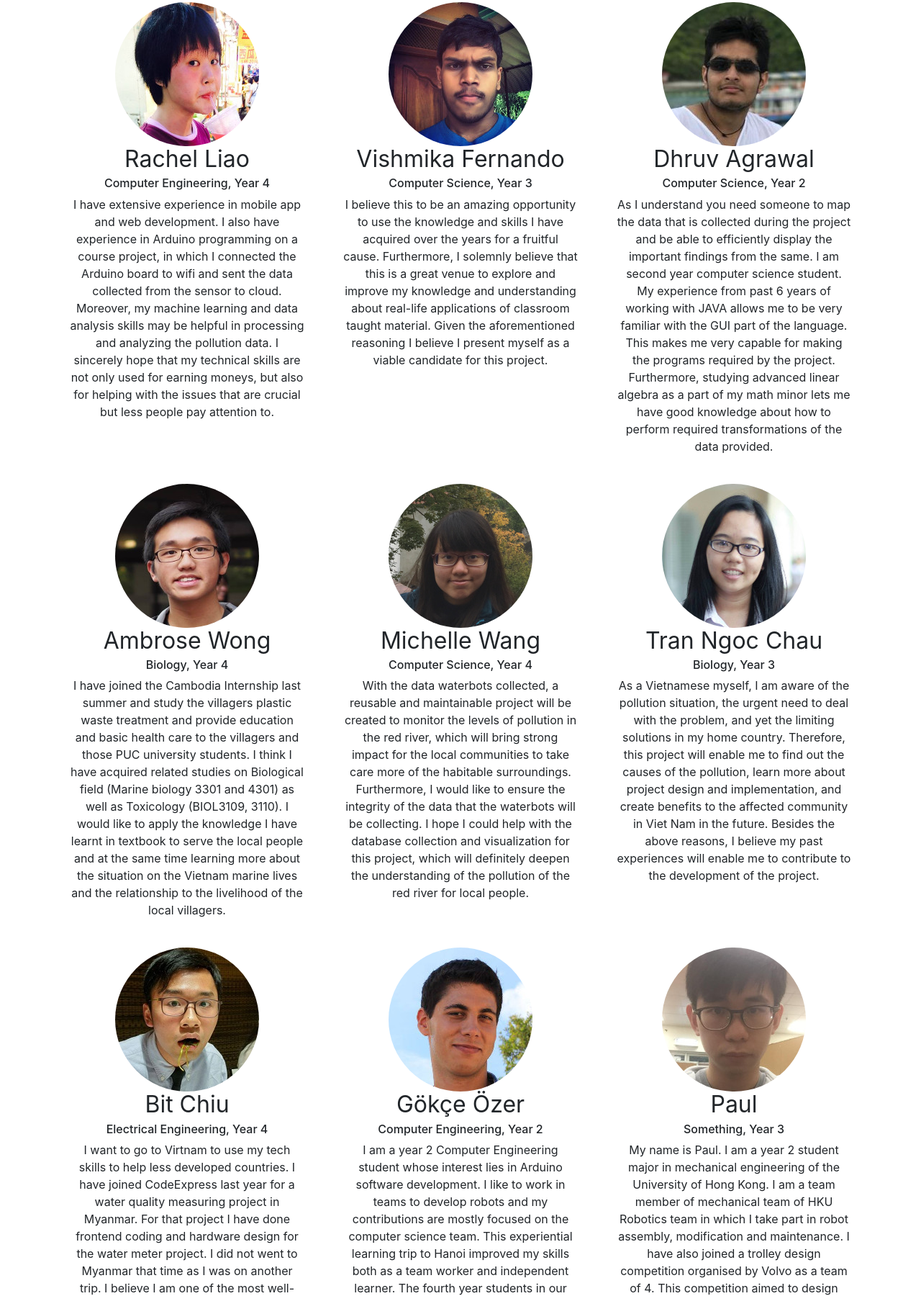
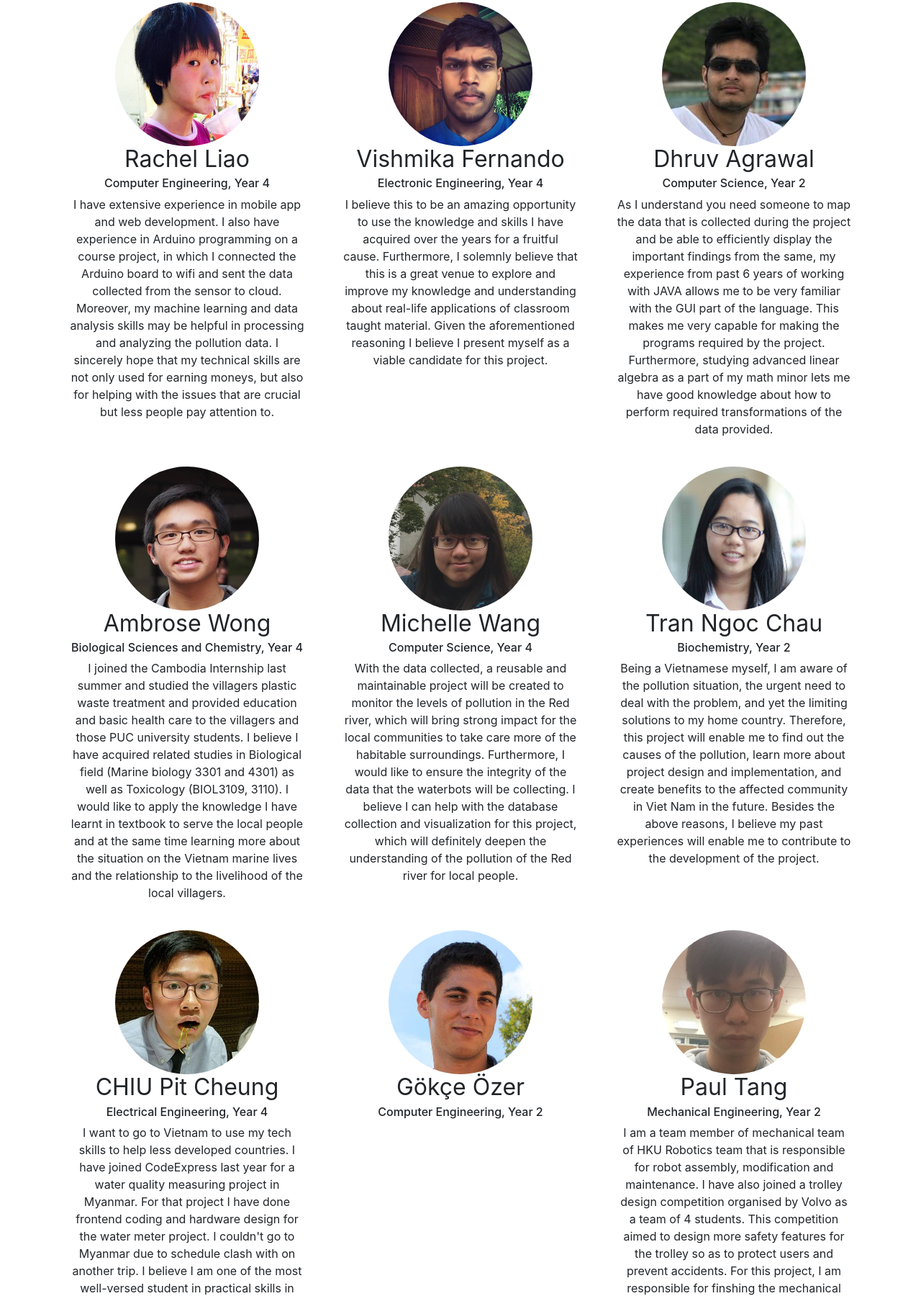
Before and after one commit to HanoiWaterbots/hanoiwaterbots, a plain HTML site: page team.html in a window 1280 px wide. Shown: the part 1000-2800 px from the top of the page at 72% size. Drawn offline with nearby package versions, Linux system fonts and the light colour scheme.

Commit message:
final-final

```diff
--- a/team.html
+++ b/team.html
@@ -80,19 +80,19 @@
               <img class="rounded-circle" src="./assets/priyank.jpg">
               <h2>Priyank Sharma</h2>
               <h6>Computer Engineering, Year 2</h6>
-              <p>I am the project coordinator of Hanoi Waterbots (project funded by HKU GHELC) that aims to build semi-autonomous robots for systematic monitoring and estimation of pollution in the Red River of Hanoi, Vietnam. The project will be in effect from 15-30 June 2018. In March 2018, I was a part of the team that was sent on an experiential learning trip to Jaipur to discover and explore overseas experiential learning opportunities for engineering students at HKU. Priyank Sharma is an Indian actor, dancer and choreographer. He is best known for participating in the reality TV show Bigg Boss 11 in 2017.</p>
+              <p>I am the Project Coordinator of Hanoi Waterbots. Last year I participated in a similar experiential learning project called Mindoro Swarmbots and that inspired me to apply for funding for my own project. I have a knack for building electronics and love experimenting hardware gadgets. I have experience working with Arduino, Raspberry Pi, SenseHat etc. alongwith coding expertise in C++, Python and building chatbots. Through this challenging transdisciplinary project, I aim to upgrade my leadership skills, programming abilities and technical proficiency.</p>
             </div><!-- /.col-lg-4 -->
             <div class="col-lg-4">
               <img class="rounded-circle" src="./assets/utkarsh.jpg" alt="Utkarsh Goel">
               <h2>Utkarsh Goel</h2>
               <h6>Computer Science, Year 2</h6>
-              <p>I have a keen interest in problem-solving and computer programming. I also like to work with electronics as a hobby. I have previously been to a few hackathons and have experience in server-side programming in languages like Node.js and Python. I am familiar with cloud computing services like AWS, Microsoft Azure, Heroku and have worked with SQL and Mongo databases. In addition, I have experience working with Raspberry Pi, Arduino and ESP for IoT applications. Presently, a part of TecHKU, I am working actively with a team of developers to build campus-life solutions at HKU.</p>
+              <p>I have a keen interest in problem-solving and computer programming. I also like to work with electronics as a hobby. I have participated in a few hackathons and have experience in server-side programming in languages like Node.js and Python. I am familiar with cloud computing services like AWS, Microsoft Azure, Heroku and have worked with SQL and Mongo databases. In addition, I have experience working with Raspberry Pi, Arduino and ESP for IoT applications. Presently, a part of TecHKU, I am working actively with a team of developers to build campus-life solutions at HKU.</p>
             </div><!-- /.col-lg-4 -->
             <div class="col-lg-4">
               <img class="rounded-circle" src="./assets/jason.jpeg" alt="Jason Wong">
               <h2>Jason Wong</h2>
               <h6>Mechanical Engineering, Year 2</h6>
-              <p>Since the beginning of my mechanical engineering studies,  I started my interest in studying robotics. I already acquired a wide range of experience in DIY  and crafting in my secondary school life, from the Design and Technology club activity and related competition(Infrastructure Building Competition for Secondary Schools and Solar RC car contest), and is recently working of "donkey Car", which is a DIY self driving  RC cars that involves Raspberry Pi and Python.</p>
+              <p>Since the beginning of my mechanical engineering studies, I started my interest in studying robotics. I have solid experience in DIY and crafting in my secondary school life, from the Design and Technology club activity and related competition(Infrastructure Building Competition for Secondary Schools and Solar RC car contest). I recently worked in the construction of "Donkey Car", which is a DIY self driving RC car that involves Raspberry Pi and Python.</p>
             </div><!-- /.col-lg-4 -->
           </div><!-- /.row -->
 
@@ -106,54 +106,54 @@
           <div class="col-lg-4">
             <img class="rounded-circle" src="./assets/vishmika.jpg">
             <h2>Vishmika Fernando</h2>
-            <h6>Computer Science, Year 3</h6>
+            <h6>Electronic Engineering, Year 4</h6>
             <p>I believe this to be an amazing opportunity to use the knowledge and skills I have acquired over the years for a fruitful cause. Furthermore, I solemnly believe that this is a great venue to explore and improve my knowledge and understanding about real-life applications of classroom taught material. Given the aforementioned reasoning I believe I present myself as a viable candidate for this project.</p>
           </div>
           <div class="col-lg-4">
             <img class="rounded-circle" src="./assets/dhruv.jpeg">
             <h2>Dhruv Agrawal</h2>
             <h6>Computer Science, Year 2</h6>
-            <p> As I understand you need someone to map the data that is collected during the project and be able to efficiently display the important findings from the same. I am second year computer science student. My experience from past 6 years of working with JAVA allows me to be very familiar with the GUI part of the language. This makes me very capable for making the programs required by the project. Furthermore, studying advanced linear algebra as a part of my math minor lets me have good knowledge about how to perform required transformations of the data provided. </p>
+            <p> As I understand you need someone to map the data that is collected during the project and be able to efficiently display the important findings from the same, my experience from past 6 years of working with JAVA allows me to be very familiar with the GUI part of the language. This makes me very capable for making the programs required by the project. Furthermore, studying advanced linear algebra as a part of my math minor lets me have good knowledge about how to perform required transformations of the data provided. </p>
           </div>
         </div>
         <div class="row">
           <div class="col-lg-4">
             <img class="rounded-circle" src="./assets/ambrose.jpg">
             <h2>Ambrose Wong</h2>
-            <h6>Biology, Year 4</h6>
-            <p>I have joined the Cambodia Internship last summer and study the villagers plastic waste treatment and provide education and basic health care to the villagers and those PUC university students. I think I have acquired related studies on Biological field (Marine biology 3301 and 4301) as well as Toxicology (BIOL3109, 3110). I would like to apply the knowledge I have learnt in textbook to serve the local people and at the same time learning more about the situation on the Vietnam marine lives and the relationship to the livelihood of the local villagers. </p>
+            <h6>Biological Sciences and Chemistry, Year 4</h6>
+            <p>I joined the Cambodia Internship last summer and studied the villagers plastic waste treatment and provided education and basic health care to the villagers and those PUC university students. I believe I have acquired related studies in Biological field (Marine biology 3301 and 4301) as well as Toxicology (BIOL3109, 3110). I would like to apply the knowledge I have learnt in textbook to serve the local people and at the same time learning more about the situation on the Vietnam marine lives and the relationship to the livelihood of the local villagers. </p>
           </div>
           <div class="col-lg-4">
             <img class="rounded-circle" src="./assets/michelle.jpg">
             <h2>Michelle Wang</h2>
             <h6>Computer Science, Year 4</h6>
-            <p>With the data waterbots collected, a reusable and maintainable project will be created to monitor the levels of pollution in the red river, which will bring strong impact for the local communities to take care more of the habitable surroundings. Furthermore, I would like to ensure the integrity of the data that the waterbots will be collecting. I hope I could help with the database collection and visualization for this project, which will definitely deepen the understanding of the pollution of the red river for local people.</p>
+            <p>With the data collected, a reusable and maintainable project will be created to monitor the levels of pollution in the Red river, which will bring strong impact for the local communities to take care more of the habitable surroundings. Furthermore, I would like to ensure the integrity of the data that the waterbots will be collecting. I believe I can help with the database collection and visualization for this project, which will definitely deepen the understanding of the pollution of the Red river for local people.</p>
           </div>
           <div class="col-lg-4">
             <img class="rounded-circle" src="./assets/chau.jpg">
             <h2>Tran Ngoc Chau</h2>
-            <h6>Biology, Year 3</h6>
-            <p>As a Vietnamese myself, I am aware of the pollution situation, the urgent need to deal with the problem, and yet the limiting solutions in my home country. Therefore, this project will enable me to find out the causes of the pollution, learn more about project design and implementation, and create benefits to the affected community in Viet Nam in the future. Besides the above reasons, I believe my past experiences will enable me to contribute to the development of the project.</p>
+            <h6>Biochemistry, Year 2</h6>
+            <p>Being a Vietnamese myself, I am aware of the pollution situation, the urgent need to deal with the problem, and yet the limiting solutions to my home country. Therefore, this project will enable me to find out the causes of the pollution, learn more about project design and implementation, and create benefits to the affected community in Viet Nam in the future. Besides the above reasons, I believe my past experiences will enable me to contribute to the development of the project.</p>
           </div>
         </div>
         <div class="row">
           <div class="col-lg-4">
             <img class="rounded-circle" src="./assets/bit.jpg">
-            <h2>Bit Chiu</h2>
+            <h2>CHIU Pit Cheung</h2>
             <h6>Electrical Engineering, Year 4</h6>
-            <p>I want to go to Virtnam to use my tech skills to help less developed countries. I have joined CodeExpress last year for a water quality measuring project in Myanmar. For that project I have done frontend coding and hardware design for the water meter project. I did not went to Myanmar that time as I was on another trip. I believe I am one of the most well-versed student in practical skills in electronics and embedded engineering, especially in hardware design and integration. I am a core member in the HKU robocon team and have been designing own circuit boards, control algorithms and user interface software for the robocon competition for over 2 years. This year's robocon will by on 24 June so I would be able to join this service trip if the departure time is on 25 June or later. I do not have any committments in the summer right now so I can join the whole program until at least July. Thank you for considering me in this service program and I hope to join you guys in using technology to help Vietnam. By the way, Vietnam is a good place to visit too and I would like to have a chance to appreciate the beauty there.</p>
+            <p>I want to go to Vietnam to use my tech skills to help less developed countries. I have joined CodeExpress last year for a water quality measuring project in Myanmar. For that project I have done frontend coding and hardware design for the water meter project. I couldn't go to Myanmar due to schedule clash with on another trip. I believe I am one of the most well-versed student in practical skills in electronics and embedded engineering, especially in hardware design and integration. I am a core member in the HKU robocon team and have been designing circuit boards, control algorithms and user interface software for the robocon competition for over 2 years.</p>
           </div>
           <div class="col-lg-4">
             <img class="rounded-circle" src="./assets/gokce.jpeg">
             <h2>Gökçe Özer</h2>
             <h6>Computer Engineering, Year 2</h6>
-            <p>I am a year 2 Computer Engineering student whose interest lies in Arduino software development. I like to work in teams to develop robots and my contributions are mostly focused on the computer science team. This experiential learning trip to Hanoi improved my skills both as a team worker and independent learner. The fourth year students in our group had very valuable technical skills which helped me learn more about robotics and what our project was capable of. I hope I will have the chance to participate into more projects such as this in the future.</p>
+            <p></p>
           </div>
           <div class="col-lg-4">
             <img class="rounded-circle" src="./assets/paul.jpeg">
-            <h2>Paul</h2>
-            <h6>Something, Year 3</h6>
-            <p>My name is Paul. I am a year 2 student major in mechanical engineering of the University of Hong Kong. I am a team member of mechanical team of HKU Robotics team in which I take part in robot assembly, modification and maintenance. I have also joined a trolley design competition organised by Volvo as a team of 4. This competition aimed to design more safety features for the trolley so as to protect users and prevent accidents. For the program of Hanoi Waterbots, I am responsible for the mechanical stuffs, including design and build the the boat, installation of motor and maintenance of the boat. </p>
+            <h2>Paul Tang</h2>
+            <h6>Mechanical Engineering, Year 2</h6>
+            <p>I am a team member of mechanical team of HKU Robotics team that is responsible for robot assembly, modification and maintenance. I have also joined a trolley design competition organised by Volvo as a team of 4 students. This competition aimed to design more safety features for the trolley so as to protect users and prevent accidents. For this project, I am responsible for finshing the mechanical tasks, including design and build the the boat, installation of motor and maintenance of the boat. </p>
           </div>
         </div>
 
```
